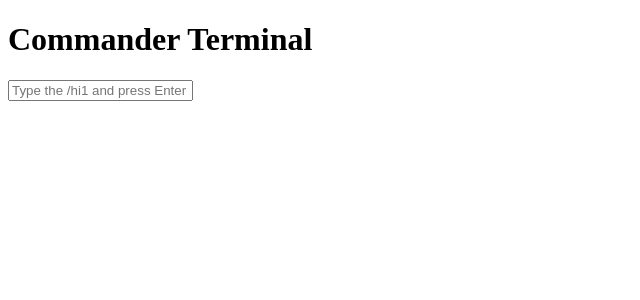
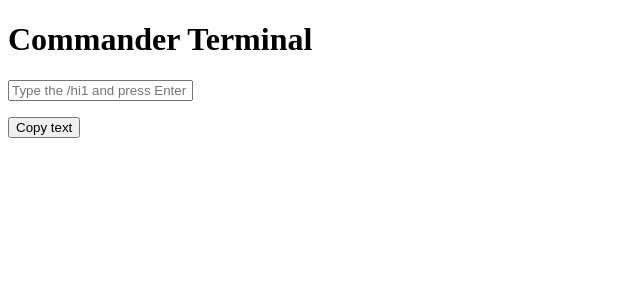
Before and after one commit to JDXE22/commander_frontend, a React (Vite) app in the folder frontend/: page / in a window 1280 px wide. Shown: the top 300 px of the page, without its empty margins (0-640 px from the left). Built offline with nearby package versions, Linux system fonts and the light colour scheme; no server answers.

Commit message:
chore(frontend/src/App.jsx): import and use Command component in App.jsx

```diff
--- a/frontend/src/App.jsx
+++ b/frontend/src/App.jsx
@@ -1,6 +1,7 @@
 import { useState } from "react";
 import { Form } from "./components/input/Form";
 import { getCommand } from "./services/commands";
+import { CommandList } from "./components/commands/Command";
 
 function App() {
   const [inputText, setInputText] = useState("");
@@ -28,6 +29,7 @@ function App() {
         value={inputText}
         handleSubmit={handleFormSubmit}
       />
+      <CommandList command={commands}/>
     </div>
   );
 }
--- a/frontend/src/components/commands/Command.jsx
+++ b/frontend/src/components/commands/Command.jsx
@@ -1,7 +1,19 @@
-export const Command = ({command}) => {
+export const CommandList = ({command}) => {
+    const Button = () => {
+        return(
+            <>
+            <button>Copy text</button>
+            </>
+        )
+    }
     return (
         <div>
-            <p>{command.name}</p>
+            <p>{command.map((cmd)=> {
+                name: cmd.name
+                text: cmd.text
+                command: cmd.command
+            })}</p>
+            <Button/>
         </div>
     )
 }
```
